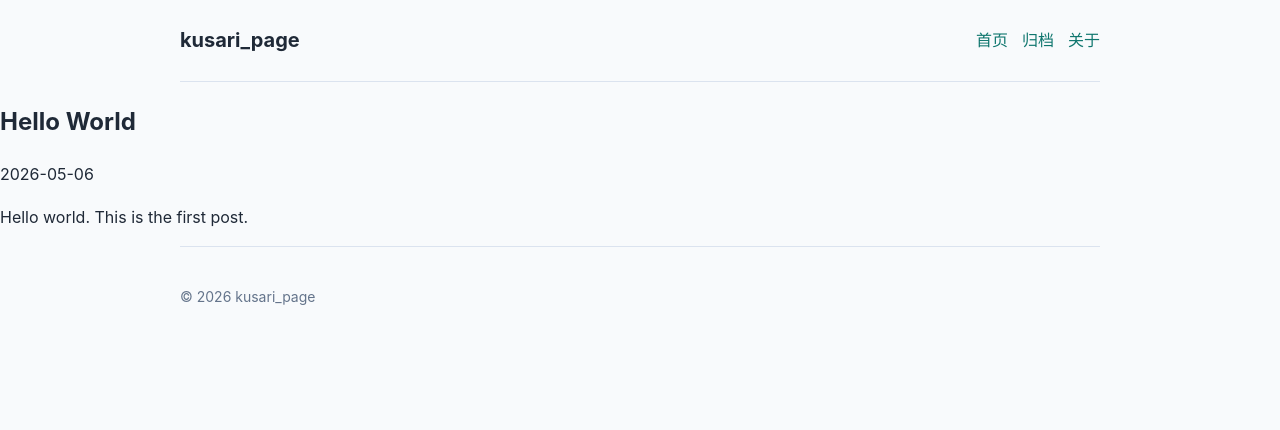
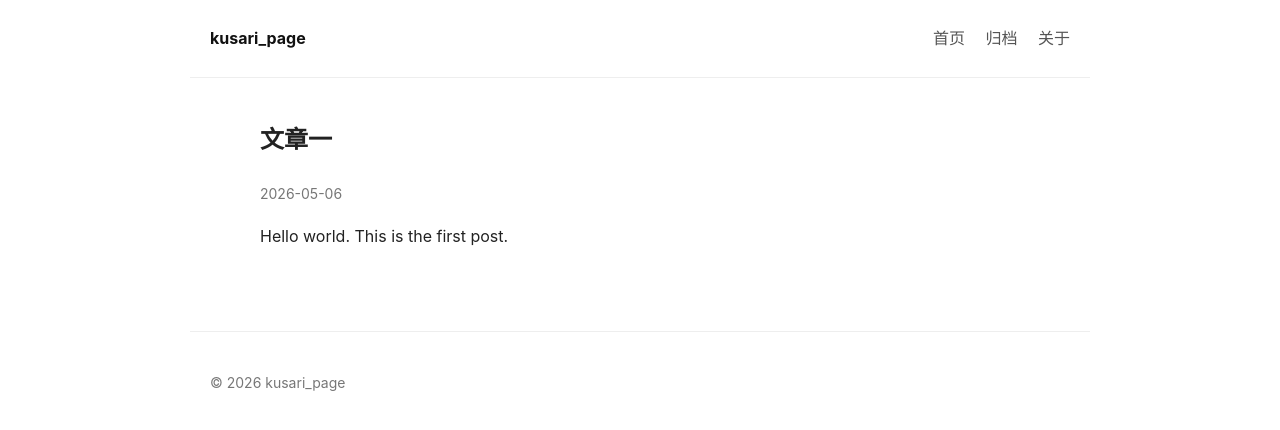
Before and after one commit to LH-1234/LH-1234.github.io, a Jekyll site: the page built from _posts/2026-05-06-hello-world.md, in a window 1280 px wide. Shown: the top 430 px of the page. Built offline with Jekyll 4.4.1, drawn with Linux system fonts in a browser that asks for light colours.

```diff
--- a/_posts/2026-05-06-hello-world.md
+++ b/_posts/2026-05-06-hello-world.md
@@ -1,6 +1,6 @@
 ---
 layout: post
-title: Hello World
+title: 文章一
 date: 2026-05-06 00:00:00 +0800
 ---
 
--- a/assets/style.css
+++ b/assets/style.css
@@ -1,79 +1,77 @@
-:root {
-  color-scheme: light;
-  --bg: #f8fafc;
-  --text: #1f2937;
-  --muted: #64748b;
-  --line: #dbe3ef;
-  --link: #0f766e;
+body {
+  margin: 0 auto;
+  font-family: -apple-system, BlinkMacSystemFont, "Segoe UI", "Microsoft YaHei", sans-serif;
+  line-height: 1.8;
+  color: #222;
+  background: #fff;
 }
 
-* {
-  box-sizing: border-box;
+.site-header {
+  max-width: 860px;
+  margin: 0 auto;
+  padding: 24px 20px;
+  display: flex;
+  justify-content: space-between;
+  align-items: center;
+  border-bottom: 1px solid #eee;
 }
 
-body {
-  margin: 0;
-  background: var(--bg);
-  color: var(--text);
-  font-family: -apple-system, BlinkMacSystemFont, "Segoe UI", sans-serif;
-  line-height: 1.65;
+.site-title {
+  font-weight: 700;
+  color: #111;
+  text-decoration: none;
+}
+
+.site-nav a {
+  margin-left: 16px;
+  color: #555;
+  text-decoration: none;
+}
+
+.site-nav a:hover {
+  color: #000;
+}
+
+.container {
+  max-width: 760px;
+  margin: 40px auto;
+  padding: 0 20px;
 }
 
 a {
-  color: var(--link);
-  text-decoration: none;
+  color: #0969da;
 }
 
 a:hover {
   text-decoration: underline;
 }
 
-.site-header,
-.site-main,
-.site-footer {
-  width: min(920px, calc(100% - 32px));
-  margin: 0 auto;
+.post-meta {
+  color: #777;
+  font-size: 14px;
 }
 
-.site-header {
-  display: flex;
-  align-items: center;
-  justify-content: space-between;
-  gap: 16px;
-  padding: 24px 0;
-  border-bottom: 1px solid var(--line);
+.post-content img {
+  max-width: 100%;
+  height: auto;
 }
 
-.site-title {
-  color: var(--text);
-  font-size: 20px;
-  font-weight: 700;
+.post-content pre {
+  overflow-x: auto;
+  padding: 16px;
+  background: #f6f8fa;
+  border-radius: 6px;
 }
 
-.site-nav {
-  display: flex;
-  gap: 14px;
-  flex-wrap: wrap;
-}
-
-.site-main {
-  padding: 40px 0;
+.post-content code {
+  font-family: Consolas, Monaco, "Courier New", monospace;
 }
 
 .site-footer {
-  padding: 24px 0;
-  border-top: 1px solid var(--line);
-  color: var(--muted);
+  max-width: 860px;
+  margin: 80px auto 0;
+  padding: 24px 20px;
+  border-top: 1px solid #eee;
+  color: #777;
   font-size: 14px;
 }
-
-.post-header time {
-  color: var(--muted);
-}
-
-@media (max-width: 640px) {
-  .site-header {
-    align-items: flex-start;
-    flex-direction: column;
-  }
-}
```
Also changed, not shown: _posts/2026-05-07-helloworld2.md (+15 -0 lines).
